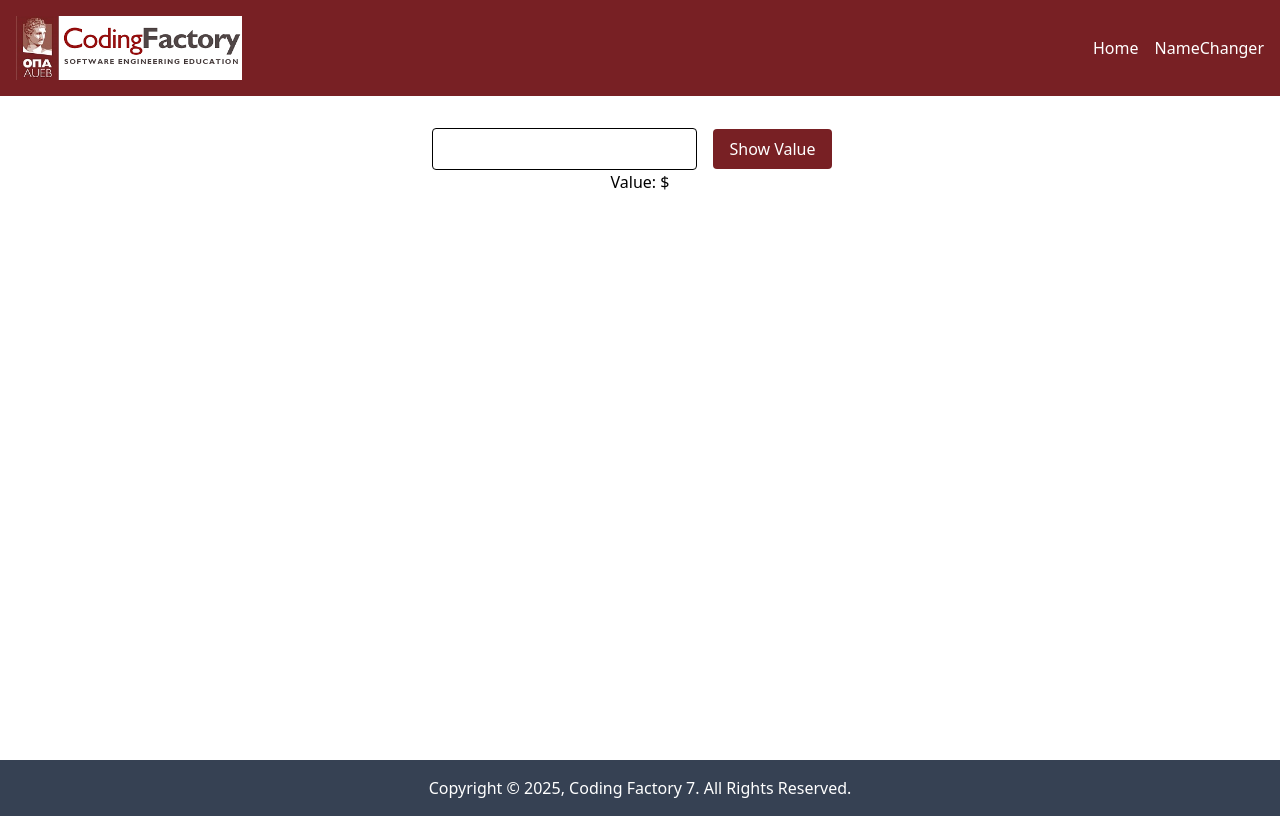
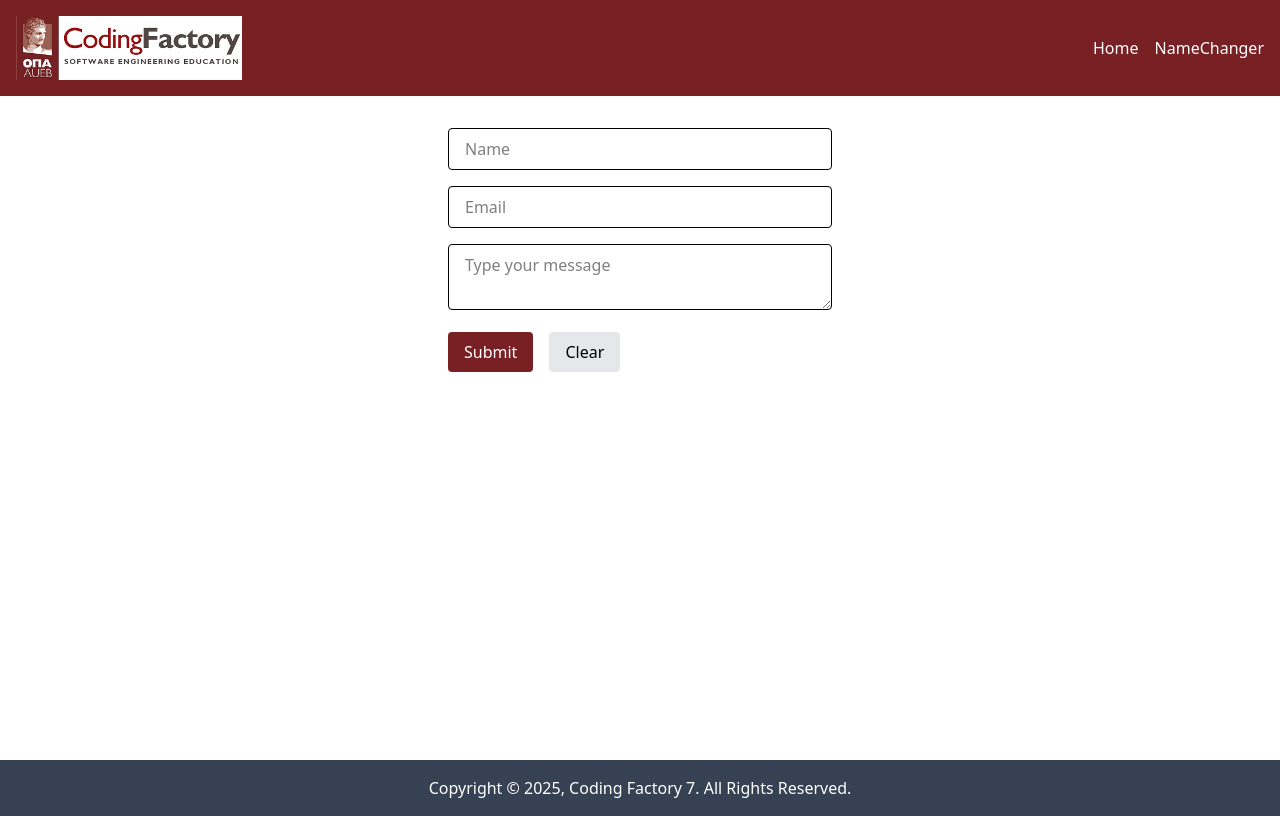
Before and after one commit to Marinos-Sake/React-intro, a React (Vite) app: page / in a window 1280 px wide. Built offline with nearby package versions, Linux system fonts and the light colour scheme.

Commit message:
feat: zod

```diff
--- a/package.json
+++ b/package.json
@@ -15,7 +15,8 @@
     "react": "^19.1.0",
     "react-dom": "^19.1.0",
     "react-router": "^7.6.1",
-    "tailwindcss": "^4.1.7"
+    "tailwindcss": "^4.1.7",
+    "zod": "^3.25.61"
   },
   "devDependencies": {
     "@eslint/js": "^9.25.0",
--- a/src/App.tsx
+++ b/src/App.tsx
@@ -28,7 +28,10 @@ import RouterExamplesLayout from "./components/RouterExamplesLayout.tsx";
 import AutoRedirectPage from "./pages/AutoRedirectPage.tsx";
 import NotFoundPage from "./pages/NotFoundPage.tsx";
 // import FocusInput from "./components/FocusInput.tsx";
-import UnControlledInput from "./components/UnControlledInput.tsx";
+// import UnControlledInput from "./components/UnControlledInput.tsx";
+// import MultiFieldForm from "./components/MultiFieldForm.tsx";
+// import MultiFieldFormWithValidation from "./components/MultiFieldFormWithValidation.tsx";
+import MultiFieldFormWithZodValidation from "./components/MultiFieldFormWithZodValidation.tsx";
 
 function App() {
 
@@ -65,7 +68,7 @@ function App() {
 
                         <Route element= { <RouterLayout/> }>
                             {/*<Route path="/" element={ <HomePage/> } ></Route>*/}
-                            <Route index element={<UnControlledInput/>}/>
+                            <Route index element={<MultiFieldFormWithZodValidation/>}/>
                         </Route>
 
                         {/*<Route path="examples?">*/}
--- /dev/null
+++ b/src/components/MultiFieldFormWithZodValidation.tsx
@@ -0,0 +1,157 @@
+import {useState} from "react";
+import {z} from "zod";
+
+const formSchema = z.object({
+    name: z.string().trim().nonempty("Name is required."),
+    email: z
+        .string()
+        .trim()
+        .nonempty("Email is required.")
+        .email("Email is invalid."),
+    message: z.string()
+        .trim()
+        .nonempty("Message is required.")
+        .min(5, "Message must be at least 5 characters.")
+        .max(8, "Message must be at most 8 characters."),
+});
+
+type FormValues = z.infer<typeof formSchema>;
+
+type FormErrors = {
+    name?: string;
+    email?: string;
+    message?: string;
+};
+
+const initialValues = {
+    name: "",
+    email: "",
+    message: "",
+};
+
+const MultiFieldFormWithZodValidation = () => {
+    const [values, setValues] = useState<FormValues>(initialValues);
+    const [submittedData, setSubmittedData] = useState<FormValues | null>(null);
+    const [errors, setErrors] = useState<FormErrors>({});
+
+    const validateForm = () => {
+        const result = formSchema.safeParse(values);
+        //{success: true, data: validatedData}
+        //{success: false, error: errors};
+        console.log(result);
+
+        if (!result.success) {
+            const newErrors: FormErrors = {};
+            result.error.issues.forEach((issue) => {
+                const fieldName = issue.path[0] as keyof FormValues;
+                newErrors[fieldName] = issue.message;
+            });
+            setErrors(newErrors);
+            return false;
+        }
+
+        setErrors({});
+        return true;
+    };
+
+    const handleSubmit = (e: React.FormEvent) => {
+        e.preventDefault();
+        const isValid = validateForm();
+        if (isValid) {
+            setSubmittedData(values);
+            setValues(initialValues);
+        }
+    };
+
+    const handleChange = (e: React.ChangeEvent<HTMLInputElement | HTMLTextAreaElement>) => {
+        const {name, value} = e.target;
+        setValues (prev => ({
+            ...prev,
+            [name]: value,
+        }));
+        setErrors(
+            prev => ({
+                ...prev,
+                [name]: undefined,
+            }));
+    };
+
+    const handleClear = () => {
+        setValues(initialValues);
+        setErrors({});
+        setSubmittedData(null);
+    };
+
+    return(
+        <>
+            <div className=" max-w-sm mx-auto mt-8">
+                <form onSubmit={handleSubmit} className="space-y-4">
+                    <div>
+                        <input
+                            type="text"
+                            name="name"
+                            value={values.name}
+                            placeholder="Name"
+                            onChange={handleChange}
+                            className="w-full px-4 py-2 rounded border"
+                            autoComplete="off"
+                        />
+                        {errors?.name && (
+                            <p className="text-cf-dark-red">{errors.name}</p>
+                        )}
+                    </div>
+                    <div>
+                        <input
+                            type="text"
+                            name="email"
+                            value={values.email}
+                            placeholder="Email"
+                            onChange={handleChange}
+                            className="w-full px-4 py-2 rounded border"
+                            autoComplete="off"
+                        />
+                        {errors?.email && (
+                            <p className="text-cf-dark-red">{errors.email}</p>
+                        )}
+                    </div>
+                    <div>
+            <textarea
+                name="message"
+                value={values.message}
+                placeholder="Type your message"
+                onChange={handleChange}
+                className="w-full px-4 py-2 rounded border"
+            ></textarea>
+                        {errors?.message && (
+                            <p className="text-cf-dark-red">{errors.message}</p>
+                        )}
+                    </div>
+                    <div className="flex gap-4">
+                        <button
+                            type="submit"
+                            className="bg-cf-dark-red text-white px-4 py-2 rounded"
+                        >
+                            Submit
+                        </button>
+                        <button
+                            type="button"
+                            onClick={handleClear}
+                            className="bg-gray-200 text-cf-gray-700 px-4 py-2 rounded">
+                            Clear
+                        </button>
+                    </div>
+                </form>
+                { submittedData && (
+                    <div className="mt-6 border-t pt-4 space-y-2">
+                        <h2 className="font-semibold">Submitted Data</h2>
+                        <p><strong>Name:</strong> {submittedData.name}</p>
+                        <p><strong>Email:</strong> {submittedData.email}</p>
+                        <p><strong>Message:</strong> {submittedData.message}</p>
+                    </div>
+                )}
+            </div>
+        </>
+    )
+};
+
+export default MultiFieldFormWithZodValidation;
```
Also changed, not shown: 1 other file (tests, documents, lock files or other folders).
